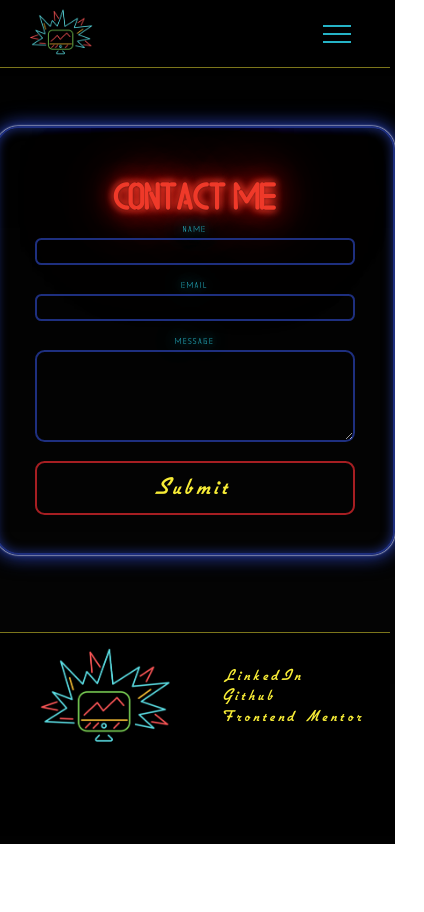
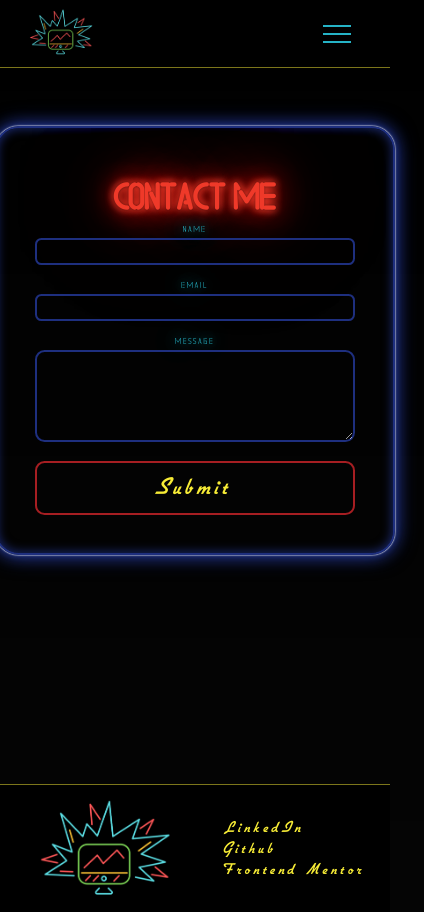
Before and after one commit to DonUggioni/my-portfolio, a React (Create React App) app: page /contact in a window 390 px wide. Shown: the whole page, 424 px wide, since content can reach past the window. Before the commit the page ends 844 px from the top, so only its background shows below. Built offline with nearby package versions, Linux system fonts and the light colour scheme.

Commit message:
Work on media queries

```diff
--- a/src/App.js
+++ b/src/App.js
@@ -5,7 +5,7 @@ import About from './pages/about/About';
 
 import './App.css';
 import Portfolio from './pages/portfolio/Portfolio';
-import ContactForm from './components/contact-form/ContactForm';
+import Contact from './pages/contact/Contact';
 
 function App() {
   return (
@@ -15,7 +15,7 @@ function App() {
         <Route path="/" element={<Home />} />
         <Route path="/about" element={<About />} />
         <Route path="/portfolio" element={<Portfolio />} />
-        <Route path="/contact" element={<ContactForm />} />
+        <Route path="/contact" element={<Contact />} />
       </Routes>
     </div>
   );
--- a/src/components/contact-form/ContactForm.js
+++ b/src/components/contact-form/ContactForm.js
@@ -2,7 +2,6 @@ import React, { useRef, useState } from 'react';
 import emailjs from '@emailjs/browser';
 
 import Button from '../button/Button';
-import Footer from '../footer/Footer';
 
 import classes from './ContactForm.module.scss';
 
@@ -60,7 +59,6 @@ function ContactForm() {
         {messageSent && <Message message={'Thank you!'} />}
         {errorMessage && <Message message={'Something went wrong'} />}
       </div>
-      <Footer />
     </section>
   );
 }
--- a/src/components/contact-form/ContactForm.module.scss
+++ b/src/components/contact-form/ContactForm.module.scss
@@ -3,11 +3,12 @@
 @import '../../sass/animations';
 
 .form_container {
-  width: 100%;
-  display: flex;
-  justify-content: center;
-  flex-direction: column;
-  align-items: center;
+  // width: 100%;
+  // margin: 0 auto;
+  // display: flex;
+  // justify-content: center;
+  // flex-direction: column;
+  // align-items: center;
 
   & .form_inner-wrapper {
     width: 50rem;
--- a/src/pages/about/About.module.scss
+++ b/src/pages/about/About.module.scss
@@ -3,10 +3,10 @@
 @import '../../sass/mixins';
 
 .section_wrapper {
-  height: calc(100vh - 9rem);
   display: flex;
   align-items: center;
   justify-content: center;
+  margin-top: 8rem;
 
   @media screen and (max-width: 846px) {
     height: 100%;
@@ -42,6 +42,10 @@
       align-items: center;
       justify-content: center;
       padding: 2.4rem 3.6rem;
+    }
+
+    @media screen and (max-width: 554px) {
+      padding: 2.4rem 2.4rem;
     }
 
     &_img-container {
@@ -104,6 +108,10 @@
         @media screen and (max-width: 846px) {
           text-align: center;
         }
+
+        @media screen and (max-width: 554px) {
+          font-size: variables.$text-m;
+        }
       }
     }
   }
--- /dev/null
+++ b/src/pages/contact/Contact.js
@@ -0,0 +1,17 @@
+import React from 'react';
+
+import ContactForm from '../../components/contact-form/ContactForm';
+import Footer from '../../components/footer/Footer';
+
+import classes from './Contact.module.scss';
+
+function Contact() {
+  return (
+    <section className={classes.section_wrapper}>
+      <ContactForm />
+      <Footer />
+    </section>
+  );
+}
+
+export default Contact;
--- /dev/null
+++ b/src/pages/contact/Contact.module.scss
@@ -0,0 +1,7 @@
+.section_wrapper {
+  display: flex;
+  align-items: center;
+  justify-content: space-between;
+  flex-direction: column;
+  height: 100vh;
+}
--- a/src/pages/portfolio/Portfolio.scss
+++ b/src/pages/portfolio/Portfolio.scss
@@ -2,7 +2,6 @@
 @import '../../sass/mixins';
 
 .portfolio_wrapper {
-  // height: calc(100vh - 9rem);
   display: flex;
   align-items: center;
   justify-content: center;
@@ -16,7 +15,7 @@
 
 .swiper-wrapper {
   max-width: 75vw;
-  padding: 5rem 0;
+  padding: 8rem 0;
 }
 
 .swiper-slide {
--- a/src/sass/_variables.scss
+++ b/src/sass/_variables.scss
@@ -8,6 +8,7 @@ $h3-m: 5.4rem;
 $h4-l: 4.5rem;
 $h5-l: 3rem;
 $text-l: 1.6rem;
+$text-m: 1.4rem;
 
 // Font family
 $ff-flott: Flott, 'Sans-seriff';
```
